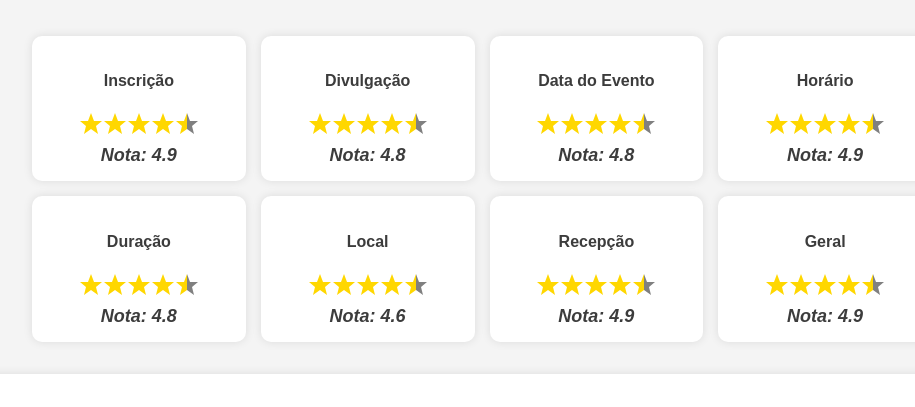
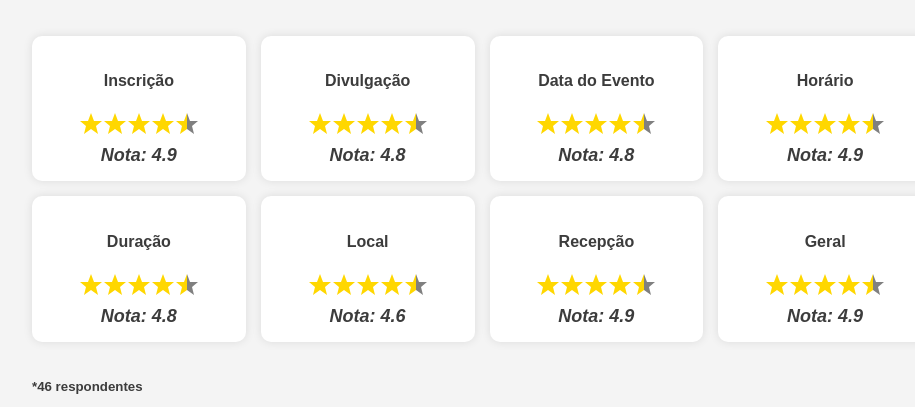
Before and after one commit to jalinegm/avaliacoesPoloSaoLuis, a plain HTML site: page index.html in a window 1280 px wide. Shown: the part 393-800 px from the top of the page, without its empty margins (158-1073 px from the left). Drawn offline with Linux system fonts and the light colour scheme.

Commit message:
Update index.html

```diff
--- a/index.html
+++ b/index.html
@@ -116,7 +116,10 @@
                 `);
             }
         </script>
+                        <h5 style="text-align: left;">*46 respondentes</h5>
     </div>
+
+
 
     <div class="container">
         <h3>Indique dois aspectos que você mais gostou na atividade de formação do Cecate Nordeste:</h3>
```
